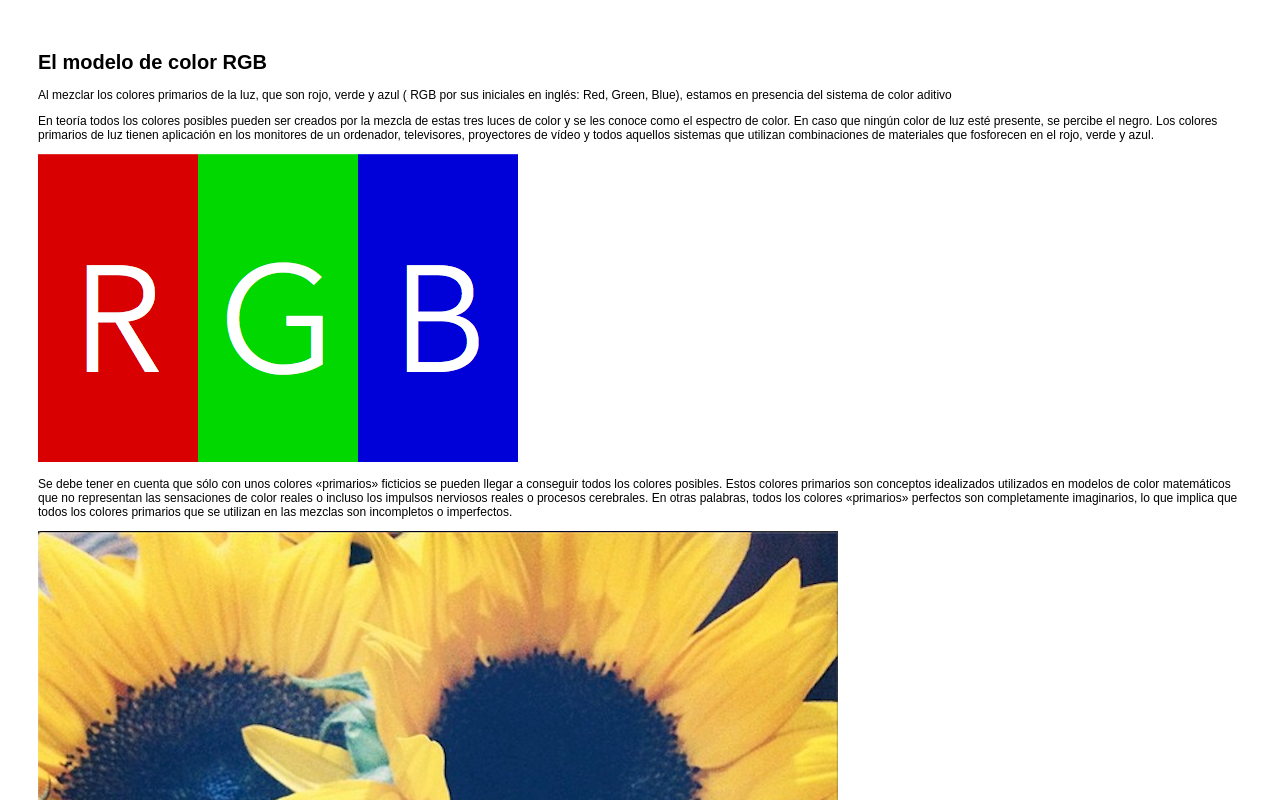
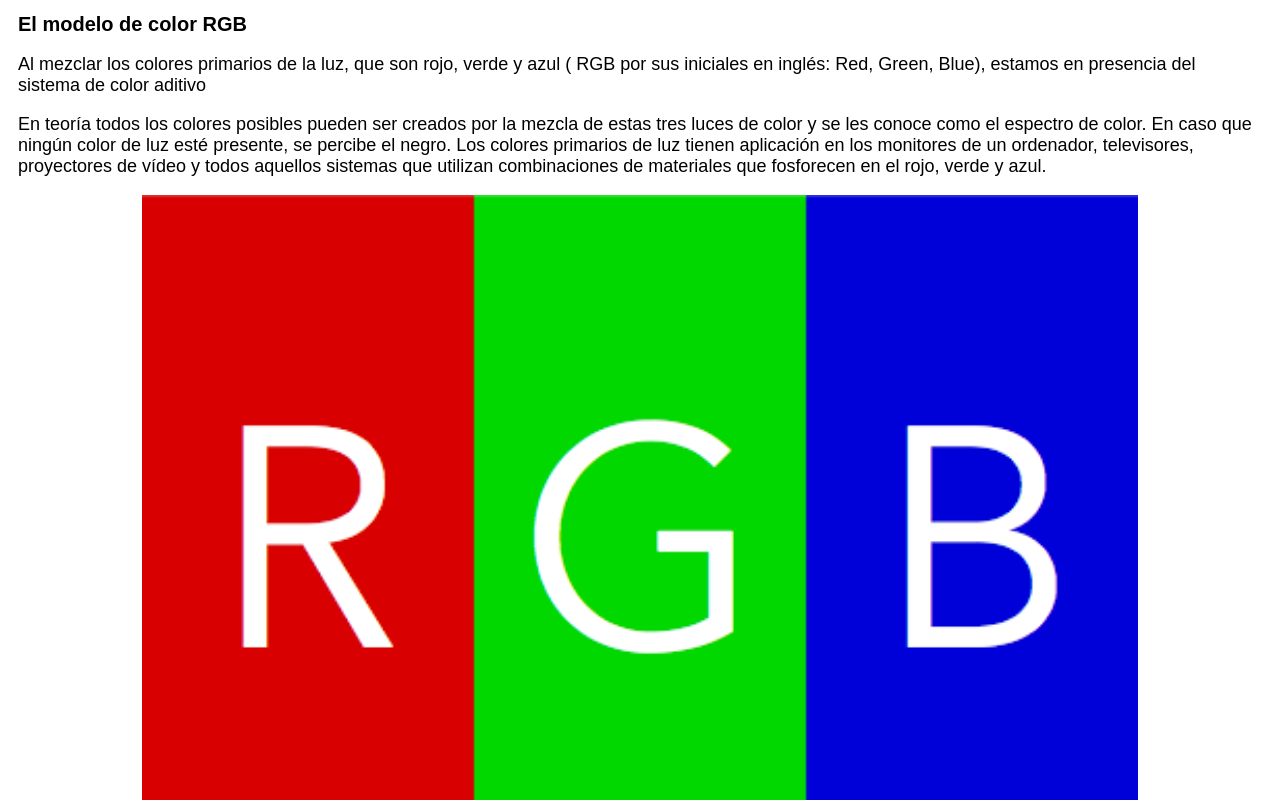
Before and after one commit to NiverMtz/50-trucos-css, a plain HTML site: page 04_moviles/index.html in a window 1280 px wide. Shown: the top 800 px of the page. Drawn offline with Linux system fonts and the light colour scheme.

Commit message:
ejercicios 3 y 4 completos

```diff
--- a/03_estilos_para_impresion/estilos_impresora.css
+++ b/03_estilos_para_impresion/estilos_impresora.css
@@ -1,13 +1,13 @@
-body{
+body {
     font-family: monospace;
     font-size: 14px;
     line-height: 12px;
 }
 
-p{
+p {
     border-bottom: dashed 1px #000000;
 }
 
-img{
+img {
     display: none;
 }
--- a/04_moviles/estilos_movil.css
+++ b/04_moviles/estilos_movil.css
@@ -1,10 +1,9 @@
-body{
+body {
     font-size: 18px;
     padding: 0 10px;
 }
 
-
-img{
+img {
     width: 80%;
     margin: auto;
     display: block;
--- a/04_moviles/index.html
+++ b/04_moviles/index.html
@@ -3,10 +3,12 @@
 
 <head>
     <meta charset="utf-8">
-    <title>03-Estilos para móviles</title>
+    <title>04-Estilos para móviles</title>
 
     <link href="estilos_escritorio.css" rel="stylesheet"  />
-    <link href="estilos_movil.css" rel="stylesheet" media="handheld" >
+    <!--En el curso se utilzaba media="hanheld", pero era para dispositivos de baja gama, entoces el emulador
+        del navegador no respondía ante ese valor, por ello, se cambio a "screen"-->
+    <link href="estilos_movil.css" rel="stylesheet" media="screen">
 
 
     <meta name="viewport" content="width=device-width, initial-scale=1" >
```
